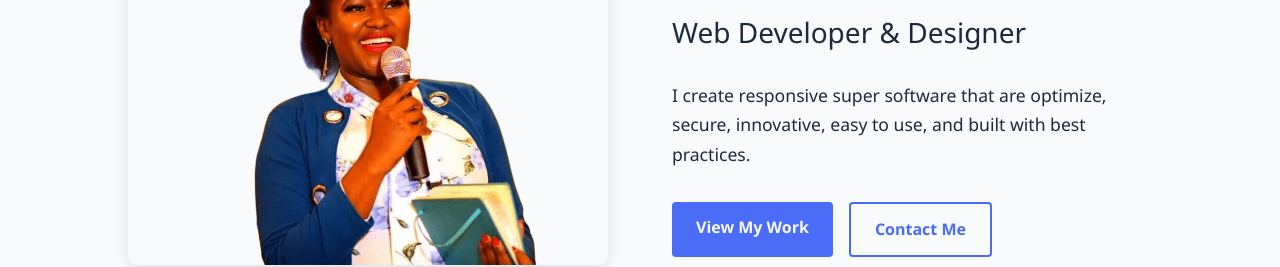
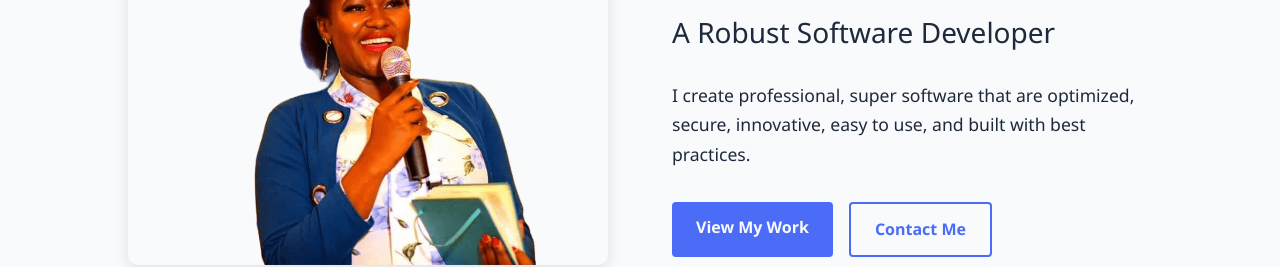
Before and after one commit to thecliffke/guacamole.io, a plain HTML site: page index.html in a window 1280 px wide. Shown: the part 330-597 px from the top of the page. Drawn offline with Linux system fonts and the light colour scheme; a script that the page names is missing.

Commit message:
Update index.html

```diff
--- a/index.html
+++ b/index.html
@@ -43,8 +43,8 @@
                 </div>
                 <div class="hero-content" style="width: 80%;">
                     <h1>Hi, I'm <span class="highlight">Alicia Moraa</span></h1>
-                    <h2>Web Developer & Designer</h2>
-                    <p>I create responsive super software that are optimize, secure, innovative, easy to use, and built with best practices.</p>
+                    <h2>A Robust Software Developer</h2>
+                    <p>I create professional, super software that are optimized, secure, innovative, easy to use, and built with best practices.</p>
                     <div class="hero-buttons">
                         <a href="#projects" class="btn primary-btn">View My Work</a>
                         <a href="#contact" class="btn secondary-btn">Contact Me</a>
```
